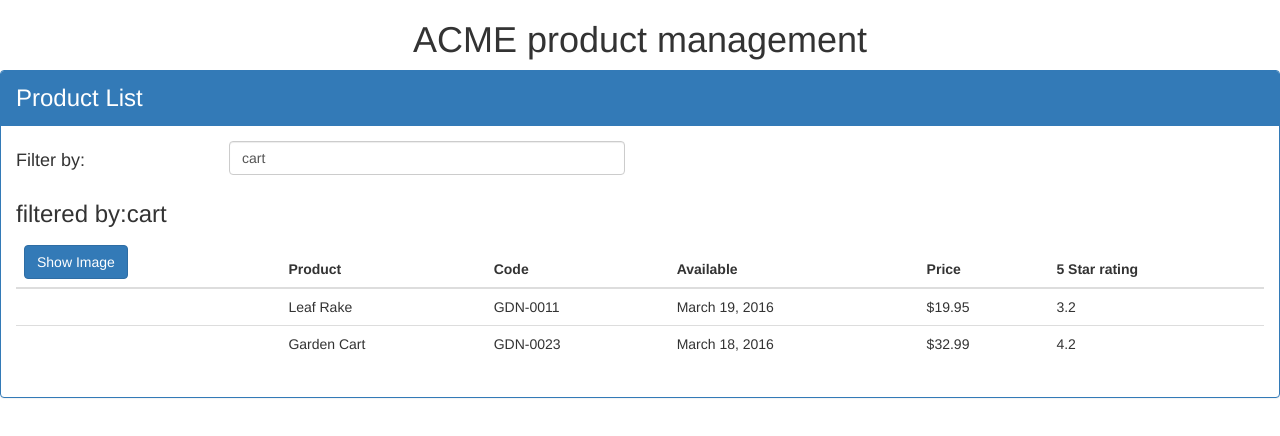
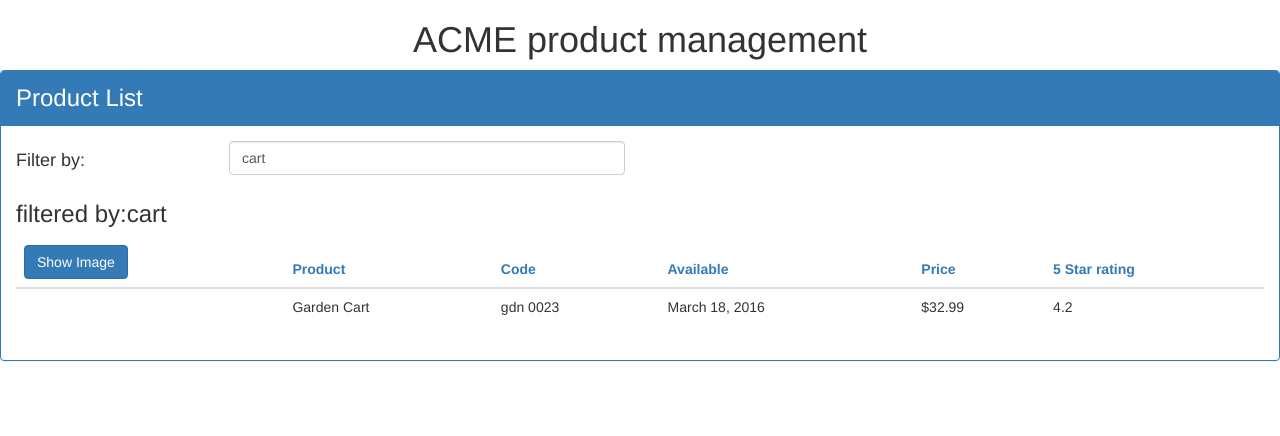
Before and after one commit to Harshvardhan58/Product-Management, an Angular app: page / in a window 1280 px wide. Shown: the top 436 px of the page. Built offline with nearby package versions, Linux system fonts and the light colour scheme.

Commit message:
Filter feature

```diff
--- a/src/app/app.module.ts
+++ b/src/app/app.module.ts
@@ -4,11 +4,13 @@ import { NgModule } from '@angular/core';
 import { AppComponent } from './app.component';
 import {ProductListComponent} from './productList/ProductListComponent';
 import {FormsModule} from '@angular/forms';
+import {ConvertToSpaces} from './shared/convertToSpaces';
 
 @NgModule({
   declarations: [
     AppComponent,
-    ProductListComponent
+    ProductListComponent,
+    ConvertToSpaces
   ],
   imports: [
     BrowserModule,
--- a/src/app/productList/ProductListComponent.ts
+++ b/src/app/productList/ProductListComponent.ts
@@ -1,19 +1,30 @@
-import {Component} from '@angular/core';
+import {Component, OnInit} from '@angular/core';
+import {IProducts} from './products';
 
 @Component({
   selector: 'pm-products',
-  templateUrl: './product-list.component.html'
+  templateUrl: './product-list.component.html',
+  styleUrls: ['./product-list.component.css']
 })
-export class ProductListComponent{
+export class ProductListComponent implements OnInit{
+  set listFilter(value: string) {
+    this._listFilter = value;
+    this.filteredProducts = this.listFilter ? this.filtered(this.listFilter) : this.products;
+  }
+  get listFilter(): string {
+    return this._listFilter;
+  }
+  constructor(){
+    this.listFilter = 'cart';
+    this.filteredProducts = this.listFilter ? this.filtered(this.listFilter) : this.products;
+  }
   pageTitle: string= 'Product List';
   imageWidth: number= 50;
   imageMargin: number= 2;
   listImage: boolean= false;
-  listFilter: string = 'cart';
-  toggleImage(): void{
-    this.listImage = !this.listImage;
-  }
-  products: any[]= [
+  private _listFilter: string;
+  filteredProducts: IProducts[];
+  products: IProducts[]= [
     {
       'productId': 1,
       'productName': 'Leaf Rake',
@@ -35,4 +46,16 @@ export class ProductListComponent{
       'imageUrl': 'http://openclipart.org/image/300px/svg_to_png/58471/garden_cart.png'
     }
   ];
+  ngOnInit(): void{
+    console.log('OnInit');
+  }
+  toggleImage(): void{
+    this.listImage = !this.listImage;
+  }
+  filtered(filterString: string): IProducts[]{
+    filterString = filterString.toLocaleLowerCase();
+    return this.products.filter((product: IProducts) => {
+      return product.productName.toLocaleLowerCase().indexOf(filterString) !== -1;
+    });
+  }
 }
--- /dev/null
+++ b/src/app/productList/product-list.component.css
@@ -0,0 +1,3 @@
+thead{
+  color:#337AB7;
+}
--- a/src/app/productList/product-list.component.html
+++ b/src/app/productList/product-list.component.html
@@ -27,12 +27,12 @@
           </tr>
         </thead>
         <tbody>
-          <tr *ngFor="let product of products">
+          <tr *ngFor="let product of filteredProducts">
             <td>
-              <img *ngIf="listImage" [src]='product.imageUrl' [title]='product.productName' [style.width.px]='imageWidth' [style.margin.px]='imageMargin'/>
+              <img *ngIf="listImage" [src]='product.imageUrl' [title]='product.productName | uppercase' [style.width.px]='imageWidth' [style.margin.px]='imageMargin'/>
             </td>
             <td>{{product.productName}}</td>
-            <td>{{product.productCode}}</td>
+            <td>{{product.productCode | lowercase | convertToSpaces:"-"}}</td>
             <td>{{product.releaseDate}}</td>
             <td>{{product.price | currency:'USD':true:'1.2-2'}}</td>
             <td>{{product.starRating}}</td>
--- /dev/null
+++ b/src/app/productList/products.ts
@@ -0,0 +1,10 @@
+export interface IProducts{
+  'productId': number;
+  'productName': string;
+  'productCode': string;
+  'releaseDate': string;
+  'description': string;
+  'price': number;
+  'starRating': number;
+  'imageUrl': string;
+}
--- /dev/null
+++ b/src/app/shared/convertToSpaces.ts
@@ -0,0 +1,10 @@
+import {Pipe, PipeTransform} from "@angular/core";
+
+@Pipe({
+  name: 'convertToSpaces'
+})
+export class ConvertToSpaces implements PipeTransform{
+  transform(value:string,replace:string):string{
+    return value.replace(replace," ");
+  }
+}
```
